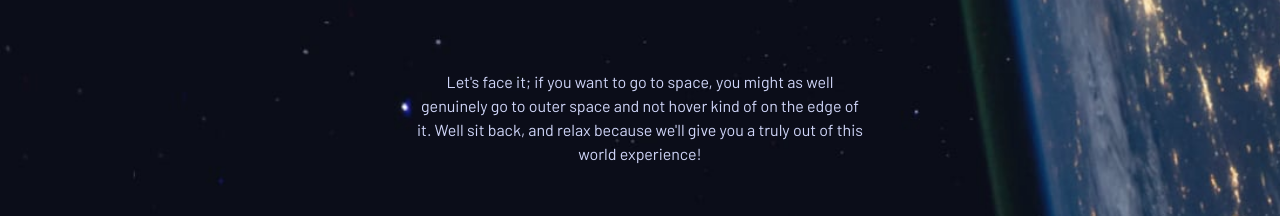
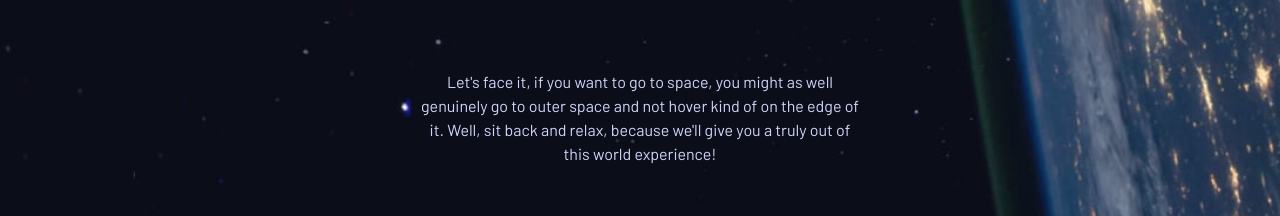
Before and after one commit to SmileAndWaveBoyz/Space, a React (Create React App) app: page / in a window 1280 px wide. Shown: the part 415-631 px from the top of the page. Built offline with nearby package versions, Linux system fonts and the light colour scheme; a web font is replaced by a local one.

Commit message:
Spelling

```diff
--- a/src/pages/Main.jsx
+++ b/src/pages/Main.jsx
@@ -12,7 +12,7 @@ function Main() {
       <div className="texBox">
           <h5 className='firstHeading'>SO, YOU WANT TO TRAVEL TO</h5>
           <h1 className='spaceHeading'>SPACE</h1>
-          <p>Let's face it; if you want to go to space, you might as well genuinely go to outer space and not hover kind of on the edge of it. Well sit back, and relax because we'll give you a truly out of this world experience!</p>
+          <p>Let's face it, if you want to go to space, you might as well genuinely go to outer space and not hover kind of on the edge of it. Well, sit back and relax, because we'll give you a truly out of this world experience!</p>
       </div>
       <div className="explore" onClick={handleClick}>
           <p><a>EXPLORE</a></p>
```
